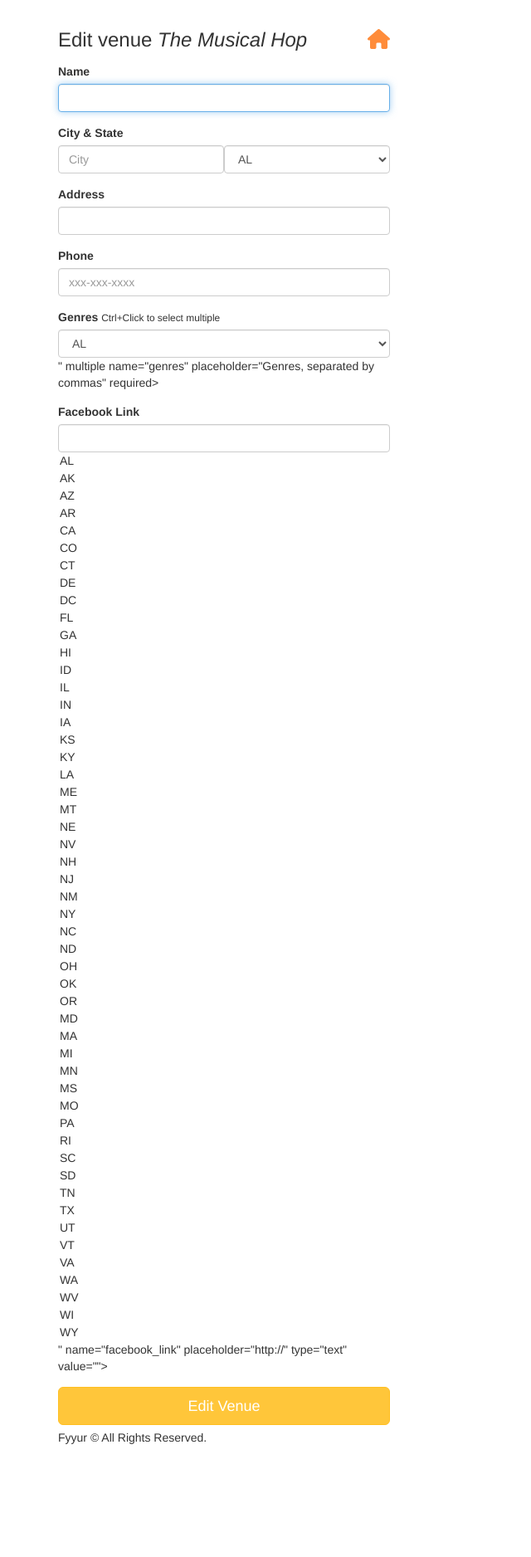
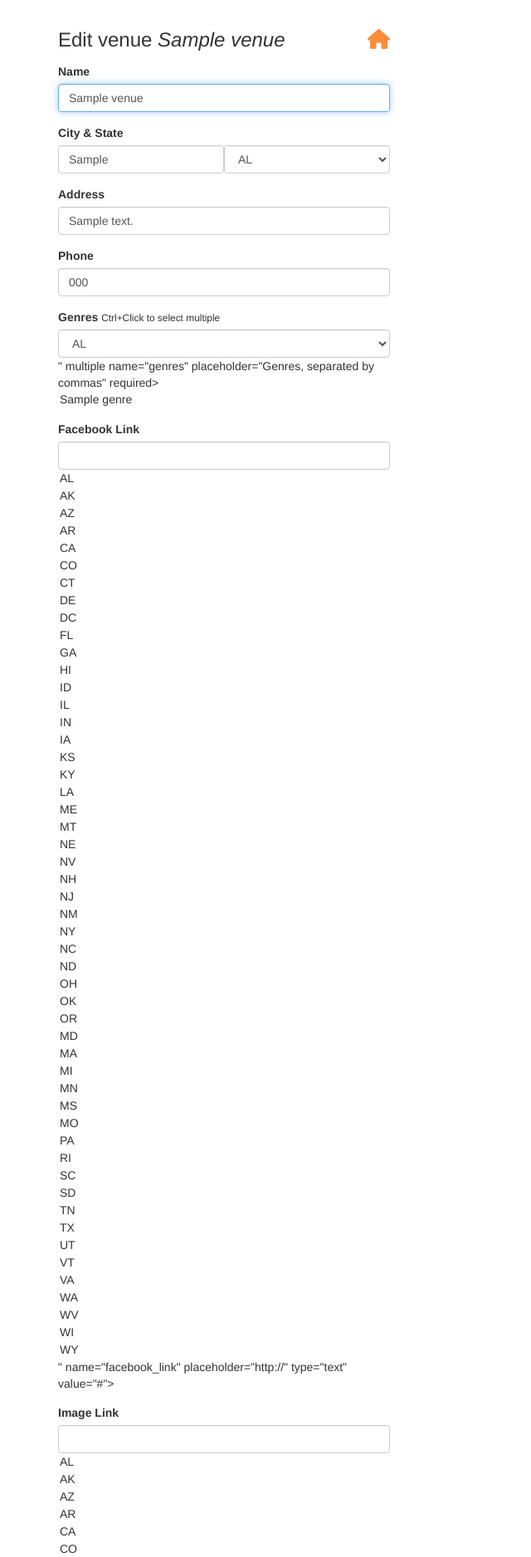
Before and after one commit to marsipang/Fyyur_Project, a Flask app: page /venues/1/edit in a window 1280 px wide. Shown: the part 60-1936 px from the top of the page at 83% size, without its empty margins (0-640 px from the left). Before the commit the page ends 1800 px from the top, so only its background shows below. Run offline with Flask 2, Linux system fonts and the light colour scheme; tables that the repository leaves empty hold one stand-in row (values such as "Sample post"); parts of the project's set-up code (start-up, migrations or seed data) failed here and were passed over; some libraries are stand-ins or nearby versions.

Commit message:
fixed babel error and added functionality to edit venue

```diff
--- a/app.py
+++ b/app.py
@@ -15,7 +15,6 @@
 from forms import *
 from sqlalchemy.sql import func
 from sqlalchemy import case
-from datetime import datetime
 #----------------------------------------------------------------------------#
 # App Config.
 #----------------------------------------------------------------------------#
@@ -24,6 +23,7 @@
 app.config.from_object('config')
 db = SQLAlchemy(app)
 migrate = Migrate(app, db)
+
 #----------------------------------------------------------------------------#
 # Models.
 #----------------------------------------------------------------------------#
@@ -122,7 +122,7 @@
       format="EEEE MMMM, d, y 'at' h:mma"
   elif format == 'medium':
       format="EE MM, dd, y h:mma"
-  return babel.dates.format_datetime(date, format)
+  return babel.dates.format_datetime(date, format, locale='en_US.UTF-8')
 
 app.jinja_env.filters['datetime'] = format_datetime
 
@@ -146,7 +146,7 @@
     for i in range(0, len(data)):
         data[i]['venues'] = [{"id": j.id,
             "name": j.name,
-            "num_upcoming_shows": 0
+            "num_upcoming_shows": j.num_upcoming_shows
             } for j in db.session.query(Venue.id, Venue.name, func.count(case([(Show.start_time > func.now(), 1)], else_=0)).label('num_upcoming_shows')).outerjoin(Show).filter(Venue.city==data[i]['city']).group_by(Venue).order_by('name').all()]
     return render_template('pages/venues.html', areas=data);
 
@@ -167,97 +167,97 @@
 
 @app.route('/venues/<int:venue_id>')
 def show_venue(venue_id):
-  # shows the venue page with the given venue_id
-  # TODO: replace with real venue data from the venues table, using venue_id
-  data1={
-    "id": 1,
-    "name": "The Musical Hop",
-    "genres": ["Jazz", "Reggae", "Swing", "Classical", "Folk"],
-    "address": "1015 Folsom Street",
-    "city": "San Francisco",
-    "state": "CA",
-    "phone": "123-123-1234",
-    "website": "https://www.themusicalhop.com",
-    "facebook_link": "https://www.facebook.com/TheMusicalHop",
-    "seeking_talent": True,
-    "seeking_description": "We are on the lookout for a local artist to play every two weeks. Please call us.",
-    "image_link": "https://images.unsplash.com/photo-1543900694-133f37abaaa5?ixlib=rb-1.2.1&ixid=eyJhcHBfaWQiOjEyMDd9&auto=format&fit=crop&w=400&q=60",
-    "past_shows": [{
-      "artist_id": 4,
-      "artist_name": "Guns N Petals",
-      "artist_image_link": "https://images.unsplash.com/photo-1549213783-8284d0336c4f?ixlib=rb-1.2.1&ixid=eyJhcHBfaWQiOjEyMDd9&auto=format&fit=crop&w=300&q=80",
-      "start_time": "2019-05-21T21:30:00.000Z"
-    }],
-    "upcoming_shows": [],
-    "past_shows_count": 1,
-    "upcoming_shows_count": 0,
-  }
-  data2={
-    "id": 2,
-    "name": "The Dueling Pianos Bar",
-    "genres": ["Classical", "R&B", "Hip-Hop"],
-    "address": "335 Delancey Street",
-    "city": "New York",
-    "state": "NY",
-    "phone": "914-003-1132",
-    "website": "https://www.theduelingpianos.com",
-    "facebook_link": "https://www.facebook.com/theduelingpianos",
-    "seeking_talent": False,
-    "image_link": "https://images.unsplash.com/photo-1497032205916-ac775f0649ae?ixlib=rb-1.2.1&ixid=eyJhcHBfaWQiOjEyMDd9&auto=format&fit=crop&w=750&q=80",
-    "past_shows": [],
-    "upcoming_shows": [],
-    "past_shows_count": 0,
-    "upcoming_shows_count": 0,
-  }
-  data3={
-    "id": 3,
-    "name": "Park Square Live Music & Coffee",
-    "genres": ["Rock n Roll", "Jazz", "Classical", "Folk"],
-    "address": "34 Whiskey Moore Ave",
-    "city": "San Francisco",
-    "state": "CA",
-    "phone": "415-000-1234",
-    "website": "https://www.parksquarelivemusicandcoffee.com",
-    "facebook_link": "https://www.facebook.com/ParkSquareLiveMusicAndCoffee",
-    "seeking_talent": False,
-    "image_link": "https://images.unsplash.com/photo-1485686531765-ba63b07845a7?ixlib=rb-1.2.1&ixid=eyJhcHBfaWQiOjEyMDd9&auto=format&fit=crop&w=747&q=80",
-    "past_shows": [{
-      "artist_id": 5,
-      "artist_name": "Matt Quevedo",
-      "artist_image_link": "https://images.unsplash.com/photo-1495223153807-b916f75de8c5?ixlib=rb-1.2.1&ixid=eyJhcHBfaWQiOjEyMDd9&auto=format&fit=crop&w=334&q=80",
-      "start_time": "2019-06-15T23:00:00.000Z"
-    }],
-    "upcoming_shows": [{
-      "artist_id": 6,
-      "artist_name": "The Wild Sax Band",
-      "artist_image_link": "https://images.unsplash.com/photo-1558369981-f9ca78462e61?ixlib=rb-1.2.1&ixid=eyJhcHBfaWQiOjEyMDd9&auto=format&fit=crop&w=794&q=80",
-      "start_time": "2035-04-01T20:00:00.000Z"
-    }, {
-      "artist_id": 6,
-      "artist_name": "The Wild Sax Band",
-      "artist_image_link": "https://images.unsplash.com/photo-1558369981-f9ca78462e61?ixlib=rb-1.2.1&ixid=eyJhcHBfaWQiOjEyMDd9&auto=format&fit=crop&w=794&q=80",
-      "start_time": "2035-04-08T20:00:00.000Z"
-    }, {
-      "artist_id": 6,
-      "artist_name": "The Wild Sax Band",
-      "artist_image_link": "https://images.unsplash.com/photo-1558369981-f9ca78462e61?ixlib=rb-1.2.1&ixid=eyJhcHBfaWQiOjEyMDd9&auto=format&fit=crop&w=794&q=80",
-      "start_time": "2035-04-15T20:00:00.000Z"
-    }],
-    "past_shows_count": 1,
-    "upcoming_shows_count": 1,
-  }
-  data = list(filter(lambda d: d['id'] == venue_id, [data1, data2, data3]))[0]
-  return render_template('pages/show_venue.html', venue=data)
+    # shows the venue page with the given venue_id
+    # TODO: replace with real venue data from the venues table, using venue_id
+    data1={
+        "id": 1,
+        "name": "The Musical Hop",
+        "genres": ["Jazz", "Reggae", "Swing", "Classical", "Folk"],
+        "address": "1015 Folsom Street",
+        "city": "San Francisco",
+        "state": "CA",
+        "phone": "123-123-1234",
+        "website": "https://www.themusicalhop.com",
+        "facebook_link": "https://www.facebook.com/TheMusicalHop",
+        "seeking_talent": True,
+        "seeking_description": "We are on the lookout for a local artist to play every two weeks. Please call us.",
+        "image_link": "https://images.unsplash.com/photo-1543900694-133f37abaaa5?ixlib=rb-1.2.1&ixid=eyJhcHBfaWQiOjEyMDd9&auto=format&fit=crop&w=400&q=60",
+        "past_shows": [{
+          "artist_id": 4,
+          "artist_name": "Guns N Petals",
+          "artist_image_link": "https://images.unsplash.com/photo-1549213783-8284d0336c4f?ixlib=rb-1.2.1&ixid=eyJhcHBfaWQiOjEyMDd9&auto=format&fit=crop&w=300&q=80",
+          "start_time": "2019-05-21T21:30:00.000Z"
+        }],
+        "upcoming_shows": [],
+        "past_shows_count": 1,
+        "upcoming_shows_count": 0,
+      }
+    data2={
+        "id": 2,
+        "name": "The Dueling Pianos Bar",
+        "genres": ["Classical", "R&B", "Hip-Hop"],
+        "address": "335 Delancey Street",
+        "city": "New York",
+        "state": "NY",
+        "phone": "914-003-1132",
+        "website": "https://www.theduelingpianos.com",
+        "facebook_link": "https://www.facebook.com/theduelingpianos",
+        "seeking_talent": False,
+        "image_link": "https://images.unsplash.com/photo-1497032205916-ac775f0649ae?ixlib=rb-1.2.1&ixid=eyJhcHBfaWQiOjEyMDd9&auto=format&fit=crop&w=750&q=80",
+        "past_shows": [],
+        "upcoming_shows": [],
+        "past_shows_count": 0,
+        "upcoming_shows_count": 0,
+      }
+    data3={
+        "id": 3,
+        "name": "Park Square Live Music & Coffee",
+        "genres": ["Rock n Roll", "Jazz", "Classical", "Folk"],
+        "address": "34 Whiskey Moore Ave",
+        "city": "San Francisco",
+        "state": "CA",
+        "phone": "415-000-1234",
+        "website": "https://www.parksquarelivemusicandcoffee.com",
+        "facebook_link": "https://www.facebook.com/ParkSquareLiveMusicAndCoffee",
+        "seeking_talent": False,
+        "image_link": "https://images.unsplash.com/photo-1485686531765-ba63b07845a7?ixlib=rb-1.2.1&ixid=eyJhcHBfaWQiOjEyMDd9&auto=format&fit=crop&w=747&q=80",
+        "past_shows": [{
+          "artist_id": 5,
+          "artist_name": "Matt Quevedo",
+          "artist_image_link": "https://images.unsplash.com/photo-1495223153807-b916f75de8c5?ixlib=rb-1.2.1&ixid=eyJhcHBfaWQiOjEyMDd9&auto=format&fit=crop&w=334&q=80",
+          "start_time": "2019-06-15T23:00:00.000Z"
+        }],
+        "upcoming_shows": [{
+          "artist_id": 6,
+          "artist_name": "The Wild Sax Band",
+          "artist_image_link": "https://images.unsplash.com/photo-1558369981-f9ca78462e61?ixlib=rb-1.2.1&ixid=eyJhcHBfaWQiOjEyMDd9&auto=format&fit=crop&w=794&q=80",
+          "start_time": "2035-04-01T20:00:00.000Z"
+        }, {
+          "artist_id": 6,
+          "artist_name": "The Wild Sax Band",
+          "artist_image_link": "https://images.unsplash.com/photo-1558369981-f9ca78462e61?ixlib=rb-1.2.1&ixid=eyJhcHBfaWQiOjEyMDd9&auto=format&fit=crop&w=794&q=80",
+          "start_time": "2035-04-08T20:00:00.000Z"
+        }, {
+          "artist_id": 6,
+          "artist_name": "The Wild Sax Band",
+          "artist_image_link": "https://images.unsplash.com/photo-1558369981-f9ca78462e61?ixlib=rb-1.2.1&ixid=eyJhcHBfaWQiOjEyMDd9&auto=format&fit=crop&w=794&q=80",
+          "start_time": "2035-04-15T20:00:00.000Z"
+        }],
+        "past_shows_count": 1,
+        "upcoming_shows_count": 1,
+      }
+    data = list(filter(lambda d: d['id'] == venue_id, [data1, data2, data3]))[0]
+    return render_template('pages/show_venue.html', venue=data)
 
 #  Create Venue
 #  ----------------------------------------------------------------
 
 @app.route('/venues/create', methods=['GET'])
 def create_venue_form():
-  form = VenueForm()
-  genre_choices = Genre.query.order_by('id').all()
-  form.genres.choices = [(i.id, i.name) for i in genre_choices]
-  return render_template('forms/new_venue.html', form=form)
+    form = VenueForm()
+    genre_choices = Genre.query.order_by('id').all()
+    form.genres.choices = [(i.id, i.name) for i in genre_choices]
+    return render_template('forms/new_venue.html', form=form)
 
 @app.route('/venues/create', methods=['POST'])
 def create_venue_submission():
@@ -449,23 +449,68 @@
 
 @app.route('/venues/<int:venue_id>/edit', methods=['GET'])
 def edit_venue(venue_id):
-  form = VenueForm()
-  venue={
-    "id": 1,
-    "name": "The Musical Hop",
-    "genres": ["Jazz", "Reggae", "Swing", "Classical", "Folk"],
-    "address": "1015 Folsom Street",
-    "city": "San Francisco",
-    "state": "CA",
-    "phone": "123-123-1234",
-    "website": "https://www.themusicalhop.com",
-    "facebook_link": "https://www.facebook.com/TheMusicalHop",
-    "seeking_talent": True,
-    "seeking_description": "We are on the lookout for a local artist to play every two weeks. Please call us.",
-    "image_link": "https://images.unsplash.com/photo-1543900694-133f37abaaa5?ixlib=rb-1.2.1&ixid=eyJhcHBfaWQiOjEyMDd9&auto=format&fit=crop&w=400&q=60"
-  }
-  # TODO: populate form with values from venue with ID <venue_id>
-  return render_template('forms/edit_venue.html', form=form, venue=venue)
+    form = VenueForm()
+    genre_choices = Genre.query.order_by('id').all()
+    form.genres.choices = [(i.id, i.name) for i in genre_choices]
+    venue={
+            "id": 1,
+            "name": "The Musical Hop",
+            "genres": ["Jazz", "Reggae", "Swing", "Classical", "Folk"],
+            "address": "1015 Folsom Street",
+            "city": "San Francisco",
+            "state": "CA",
+            "phone": "123-123-1234",
+            "website": "https://www.themusicalhop.com",
+            "facebook_link": "https://www.facebook.com/TheMusicalHop",
+            "seeking_talent": True,
+            "seeking_description": "We are on the lookout for a local artist to play every two weeks. Please call us.",
+            "image_link": "https://images.unsplash.com/photo-1543900694-133f37abaaa5?ixlib=rb-1.2.1&ixid=eyJhcHBfaWQiOjEyMDd9&auto=format&fit=crop&w=400&q=60"
+            }
+    venue = Venue.query.get(venue_id)
+    #populating form with values from venue
+    form.name.default = venue.name
+    form.genres.default = [i.id for i in venue.genres]
+    form.address.default = venue.address
+    form.city.default = venue.city
+    form.state.default = venue.state
+    form.phone.default = venue.phone
+    form.website.default = venue.website
+    form.facebook_link.default = venue.facebook_link
+    form.seeking_talent.default = venue.seeking_talent
+    form.seeking_description.default = venue.seeking_description
+    form.image_link.default = venue.image_link
+    form.process()
+    error = False
+    if form.validate_on_submit():
+        try:
+            genre_data = Genre.query.filter(Genre.id.in_(form.genres.data)).order_by('id').all()
+            Venue.query.filter_by(id=venue_id).update({
+                    'name': form.name.data,
+                    'city': form.city.data,
+                    'state': form.state.data,
+                    'address': form.address.data,
+                    'phone': form.phone.data,
+                    'image_link': form.image_link.data,
+                    'facebook_link': form.facebook_link.data,
+                    'genres': genre_data,
+                    'website': form.website.data,
+                    'seeking_talent': form.seeking_talent.data,
+                    'seeking_description': form.seeking_description.data
+                    })
+            db.session.commit()
+        except:
+            db.session.rollback()
+            error = True
+        finally:
+            db.session.close()
+        if error:
+            flash('An error occurred. Venue ' + form.name.data + ' could not be edited.')
+            return render_template('forms/edit_venue.html', form=form)
+        else:
+            redirect(url_for('show_venue', venue_id=venue_id))
+    else:
+        return render_template('forms/edit_venue.html', form=form, venue=venue)
+    return render_template('forms/edit_venue.html', form=form, venue=venue)
 
 @app.route('/venues/<int:venue_id>/edit', methods=['POST'])
 def edit_venue_submission(venue_id):
--- a/forms.py
+++ b/forms.py
@@ -95,6 +95,15 @@
     facebook_link = StringField(
         'facebook_link', validators=[URL()]
     )
+    website = StringField(
+        'website', validators=[URL(), Optional()]
+    )
+    seeking_talent = BooleanField(
+        'seeking_talent'
+    )
+    seeking_description = StringField(
+        'seeking_description'
+    )
 
 
 class ArtistForm(Form):
--- a/templates/forms/edit_venue.html
+++ b/templates/forms/edit_venue.html
@@ -3,6 +3,7 @@
 {% block content %}
   <div class="form-wrapper">
     <form class="form" method="post" action="/venues/{{venue.id}}/edit">
+      {{ form.csrf_token }}
       <h3 class="form-heading">Edit venue <em>{{ venue.name }}</em> <a href="{{ url_for('index') }}" title="Back to homepage"><i class="fa fa-home pull-right"></i></a></h3>
       <div class="form-group">
         <label for="name">Name</label>
@@ -33,9 +34,25 @@
         {{ form.genres(class_ = 'form-control', placeholder='Genres, separated by commas', id=form.state, autofocus = true) }}
       </div>
       <div class="form-group">
-          <label for="genres">Facebook Link</label>
+          <label for="facebook_link">Facebook Link</label>
           {{ form.facebook_link(class_ = 'form-control', placeholder='http://', id=form.state, autofocus = true) }}
-        </div>
+      </div>
+      <div class="form-group">
+          <label for="image_link">Image Link</label>
+          {{ form.image_link(class_ = 'form-control', placeholder='http://', id=form.state, autofocus = true) }}
+      </div>
+      <div class="form-group">
+          <label for="website">Website</label>
+          {{ form.website(class_ = 'form-control', placeholder='http://', id=form.state, autofocus = true) }}
+      </div>
+      <div class="form-group">
+          <label for="seeking_talent">I Am Seeking Talent</label>
+          {{ form.seeking_talent(class_ = 'form-control', placeholder='http://', id=form.state, autofocus = true) }}
+      </div>
+      <div class="form-group">
+          <label for="seeking_description">Description to Display for Seeking Talent</label>
+          {{ form.seeking_description(class_ = 'form-control', placeholder='Description', id=form.state, autofocus = true) }}
+      </div>
       <input type="submit" value="Edit Venue" class="btn btn-primary btn-lg btn-block">
     </form>
   </div>
```
Also changed, not shown: config.py (+5 -4 lines).
